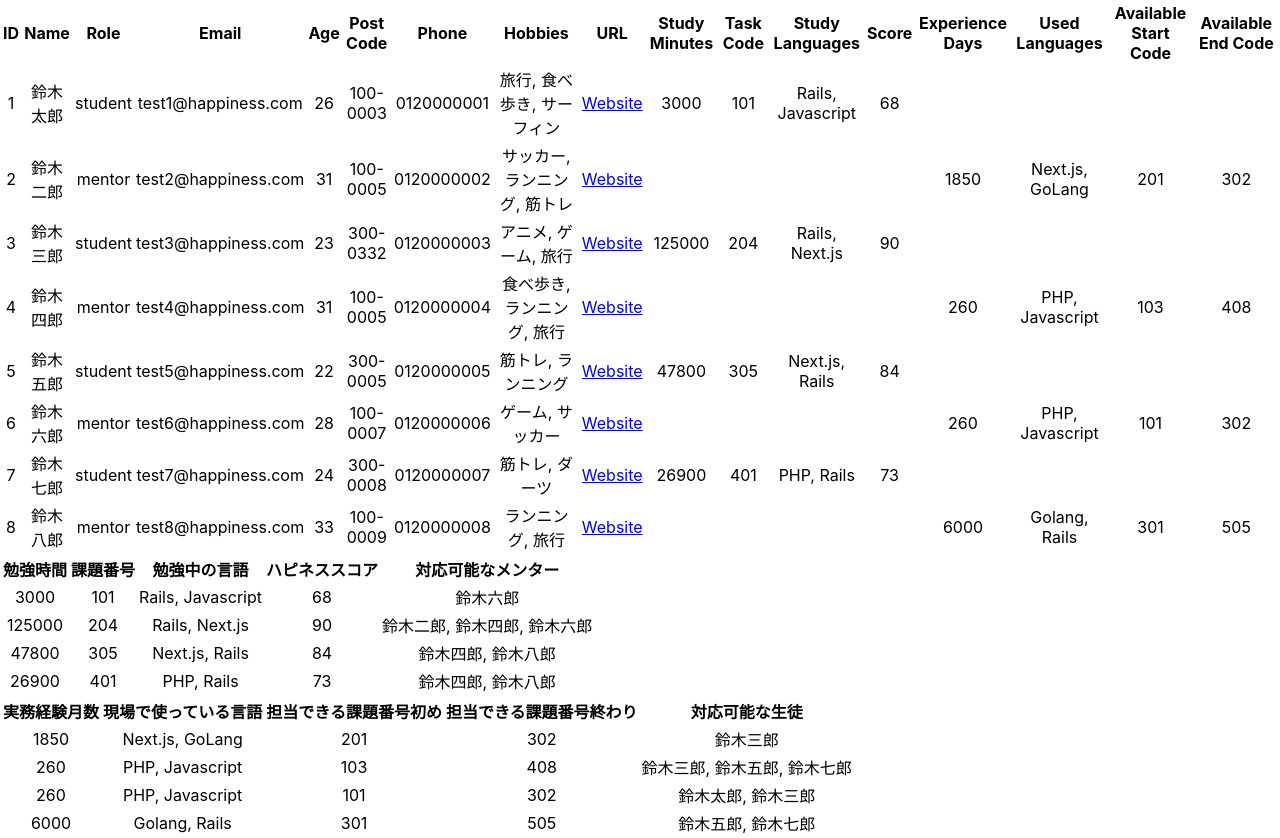
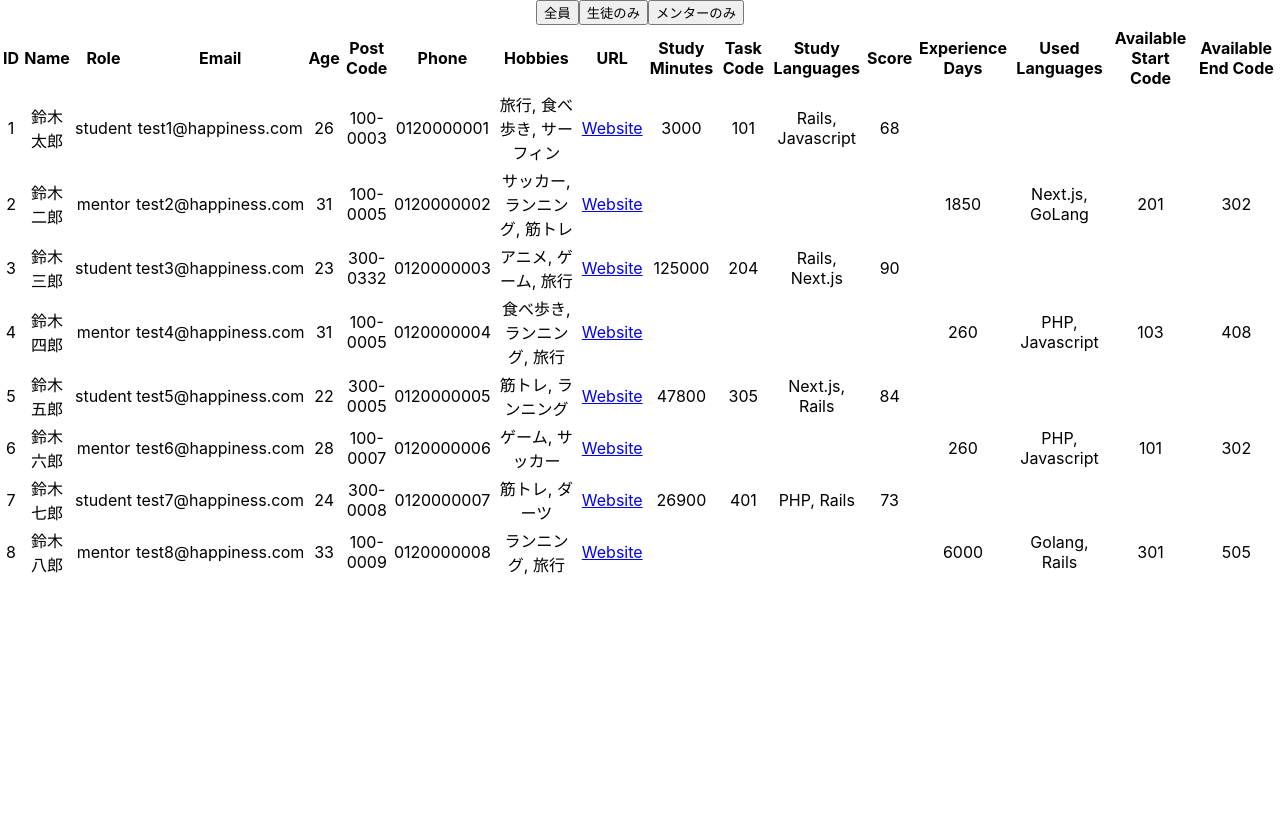
Before and after one commit to Syota622/ts-practice, a React (Create React App) app: page / in a window 1280 px wide. After the commit the page ends 800 px from the top, so only its background shows below. Built offline with nearby package versions, Linux system fonts and the light colour scheme.

Commit message:
タブの表示切り替えの実装が完了

```diff
--- a/src/App.tsx
+++ b/src/App.tsx
@@ -1,4 +1,4 @@
-import React from 'react';
+import React, { useState } from 'react';
 import './App.css';
 import UserTable from './components/UserTable';
 import StudentTable from './components/StudentTable';
@@ -16,11 +16,29 @@ const USER_LIST = [
 ]
 
 const App: React.FC = () => {
+  const [activeTab, setActiveTab] = useState('all');  // 'all', 'students', 'mentors'
+
+  // タブに応じて表示するコンポーネントを切り替える関数
+  const renderTable = () => {
+    switch (activeTab) {
+      case 'students':
+        return <StudentTable users={USER_LIST} />;
+      case 'mentors':
+        return <MentorTable users={USER_LIST} />;
+      case 'all':
+      default:
+        return <UserTable users={USER_LIST} />;
+    }
+  };
+
   return (
     <div className="App">
-      <UserTable users={USER_LIST} />
-      <StudentTable users={USER_LIST} />
-      <MentorTable users={USER_LIST} />
+      <div>
+        <button onClick={() => setActiveTab('all')}>全員</button>
+        <button onClick={() => setActiveTab('students')}>生徒のみ</button>
+        <button onClick={() => setActiveTab('mentors')}>メンターのみ</button>
+      </div>
+      {renderTable()}
     </div>
   );
 }
```
